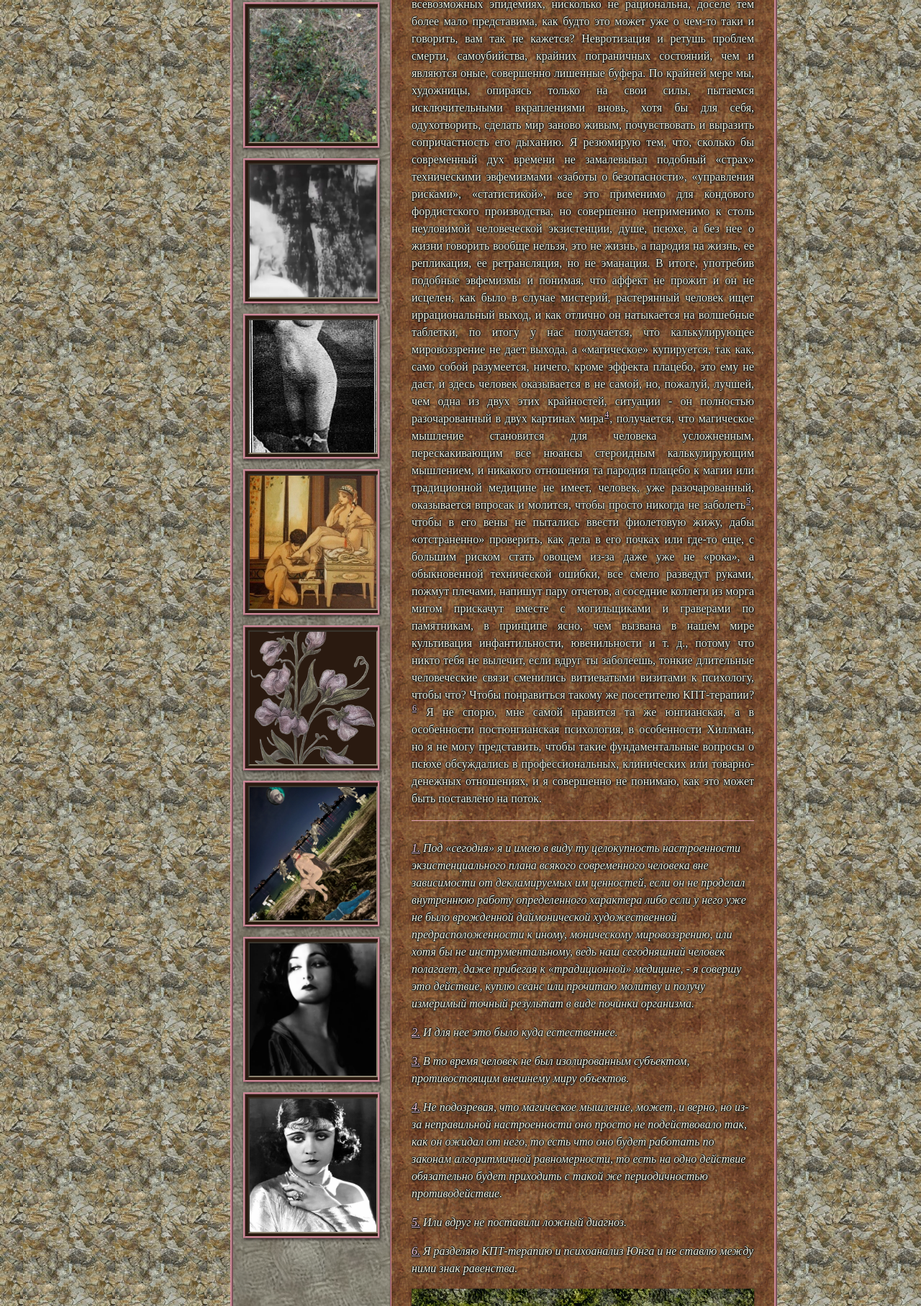
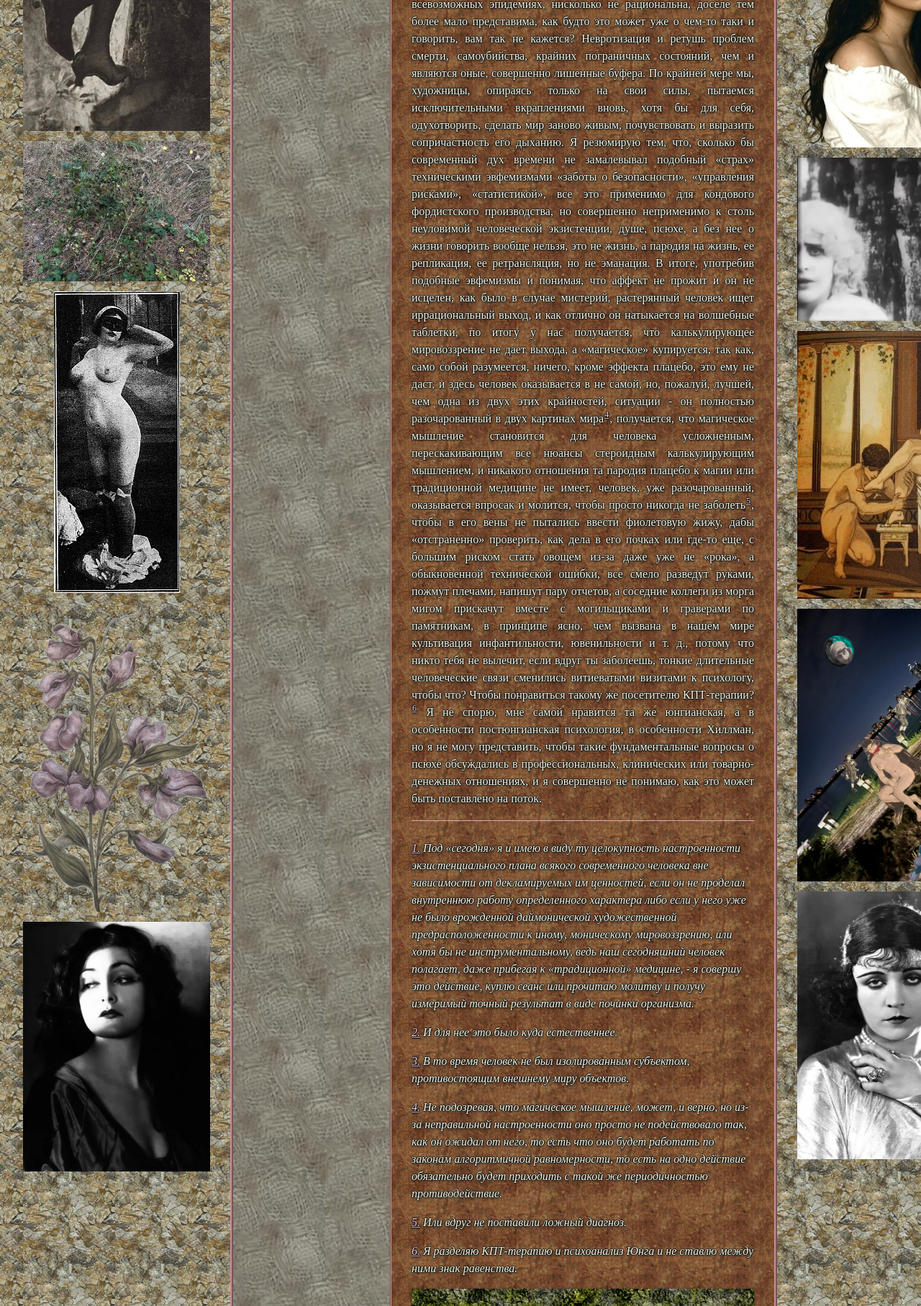
Before and after one commit to waldemarbuben/imaginalis, a plain HTML site: page text3.html in a window 1280 px wide. Shown: the part 985-2800 px from the top of the page at 72% size. Drawn offline with Linux system fonts and the light colour scheme; grey boxes are pictures that could not be loaded.

Commit message:
Add files via upload

```diff
--- a/text3.html
+++ b/text3.html
@@ -65,9 +65,31 @@ td.sidebar {
     color: #fff0d2;
     text-shadow: 1px 1px 0 #2a1a08;
 }
-.podstop img {
-    aspect-ratio: 146 / 153;
-    object-fit: cover;
+.kolonka {
+    position: absolute;
+    z-index: 10;
+    text-align: center;
+}
+.kolonka img.st3 {
+    display: block;
+    width: auto;
+    height: auto;
+    max-width: 100%;
+    margin: 0 auto 14px auto;
+    border: 0;
+    background: none;
+}
+#kol-lev {
+    right: 50%;
+    margin-right: 408px;
+    width: 260px;
+    top: 690px;
+}
+#kol-prav {
+    left: 50%;
+    margin-left: 408px;
+    width: 284px;
+    top: 810px;
 }
 
 td.content {
@@ -647,6 +669,32 @@ html, body, body * {
 </div>
 
 
+<div class="kolonka" id="kol-lev">
+    <img class="st3" src="t3stop1.webp" alt="" onerror="this.style.display='none'">
+    <img class="st3" src="t3stop3.webp" alt="" onerror="this.style.display='none'">
+    <img class="st3" src="t3stop5.webp" alt="" onerror="this.style.display='none'">
+    <img class="st3" src="t3stop7.webp" alt="" onerror="this.style.display='none'">
+    <img class="st3" src="t3stop9.webp" alt="" onerror="this.style.display='none'">
+    <img class="st3" src="t3stop11.webp" alt="" onerror="this.style.display='none'">
+    <img class="st3" src="t3stop13.webp" alt="" onerror="this.style.display='none'">
+    <img class="st3" src="t3stop15.webp" alt="" onerror="this.style.display='none'">
+    <img class="st3" src="t3stop17.webp" alt="" onerror="this.style.display='none'">
+    <img class="st3" src="t3stop19.webp" alt="" onerror="this.style.display='none'">
+</div>
+<div class="kolonka" id="kol-prav">
+    <img class="st3" src="t3stop2.webp" alt="" onerror="this.style.display='none'">
+    <img class="st3" src="t3stop4.webp" alt="" onerror="this.style.display='none'">
+    <img class="st3" src="t3stop6.webp" alt="" onerror="this.style.display='none'">
+    <img class="st3" src="t3stop8.webp" alt="" onerror="this.style.display='none'">
+    <img class="st3" src="t3stop10.webp" alt="" onerror="this.style.display='none'">
+    <img class="st3" src="t3stop12.webp" alt="" onerror="this.style.display='none'">
+    <img class="st3" src="t3stop14.webp" alt="" onerror="this.style.display='none'">
+    <img class="st3" src="t3stop16.webp" alt="" onerror="this.style.display='none'">
+    <img class="st3" src="t3stop18.webp" alt="" onerror="this.style.display='none'">
+    <img class="st3" src="t3stop20.webp" alt="" onerror="this.style.display='none'">
+</div>
+
+
 <center style="margin-bottom:30px;">
 <table class="main" cellpadding="0" cellspacing="0">
     <tr>
@@ -661,26 +709,6 @@ html, body, body * {
                 ---
             </div>
             <div class="foto"><img src="stopy.jpg" width="146" height="153" alt=""></div>
-            <div class="foto podstop"><img src="t3stop1.webp" alt="" onerror="this.parentNode.style.display='none'"></div>
-            <div class="foto podstop"><img src="t3stop2.webp" alt="" onerror="this.parentNode.style.display='none'"></div>
-            <div class="foto podstop"><img src="t3stop3.webp" alt="" onerror="this.parentNode.style.display='none'"></div>
-            <div class="foto podstop"><img src="t3stop4.webp" alt="" onerror="this.parentNode.style.display='none'"></div>
-            <div class="foto podstop"><img src="t3stop5.webp" alt="" onerror="this.parentNode.style.display='none'"></div>
-            <div class="foto podstop"><img src="t3stop6.webp" alt="" onerror="this.parentNode.style.display='none'"></div>
-            <div class="foto podstop"><img src="t3stop7.webp" alt="" onerror="this.parentNode.style.display='none'"></div>
-            <div class="foto podstop"><img src="t3stop8.webp" alt="" onerror="this.parentNode.style.display='none'"></div>
-            <div class="foto podstop"><img src="t3stop9.webp" alt="" onerror="this.parentNode.style.display='none'"></div>
-            <div class="foto podstop"><img src="t3stop10.webp" alt="" onerror="this.parentNode.style.display='none'"></div>
-            <div class="foto podstop"><img src="t3stop11.webp" alt="" onerror="this.parentNode.style.display='none'"></div>
-            <div class="foto podstop"><img src="t3stop12.webp" alt="" onerror="this.parentNode.style.display='none'"></div>
-            <div class="foto podstop"><img src="t3stop13.webp" alt="" onerror="this.parentNode.style.display='none'"></div>
-            <div class="foto podstop"><img src="t3stop14.webp" alt="" onerror="this.parentNode.style.display='none'"></div>
-            <div class="foto podstop"><img src="t3stop15.webp" alt="" onerror="this.parentNode.style.display='none'"></div>
-            <div class="foto podstop"><img src="t3stop16.webp" alt="" onerror="this.parentNode.style.display='none'"></div>
-            <div class="foto podstop"><img src="t3stop17.webp" alt="" onerror="this.parentNode.style.display='none'"></div>
-            <div class="foto podstop"><img src="t3stop18.webp" alt="" onerror="this.parentNode.style.display='none'"></div>
-            <div class="foto podstop"><img src="t3stop19.webp" alt="" onerror="this.parentNode.style.display='none'"></div>
-            <div class="foto podstop"><img src="t3stop20.webp" alt="" onerror="this.parentNode.style.display='none'"></div>
         </td>
         <td class="content">
 
@@ -740,14 +768,15 @@ function skrytPodskazku() { document.getElementById("podskazka").style.display =
 
 <script type="text/javascript">
 function podognatPodstop() {
-    var c = document.querySelector("td.content");
-    var last = c.lastElementChild;
-    var limit = last.getBoundingClientRect().bottom;
-    var f = document.querySelectorAll(".podstop");
-    var hide = false;
-    for (var i = 0; i < f.length; i++) {
-        if (f[i].style.display === "none") { continue; }
-        if (hide || f[i].getBoundingClientRect().bottom > limit) { f[i].style.display = "none"; hide = true; }
+    var limit = document.querySelector("table.main").getBoundingClientRect().bottom;
+    var cols = document.querySelectorAll(".kolonka");
+    for (var c = 0; c < cols.length; c++) {
+        var f = cols[c].querySelectorAll("img.st3");
+        var hide = false;
+        for (var i = 0; i < f.length; i++) {
+            if (f[i].style.display === "none") { continue; }
+            if (hide || f[i].getBoundingClientRect().bottom > limit) { f[i].style.display = "none"; hide = true; }
+        }
     }
 }
 window.addEventListener("load", podognatPodstop);
```
